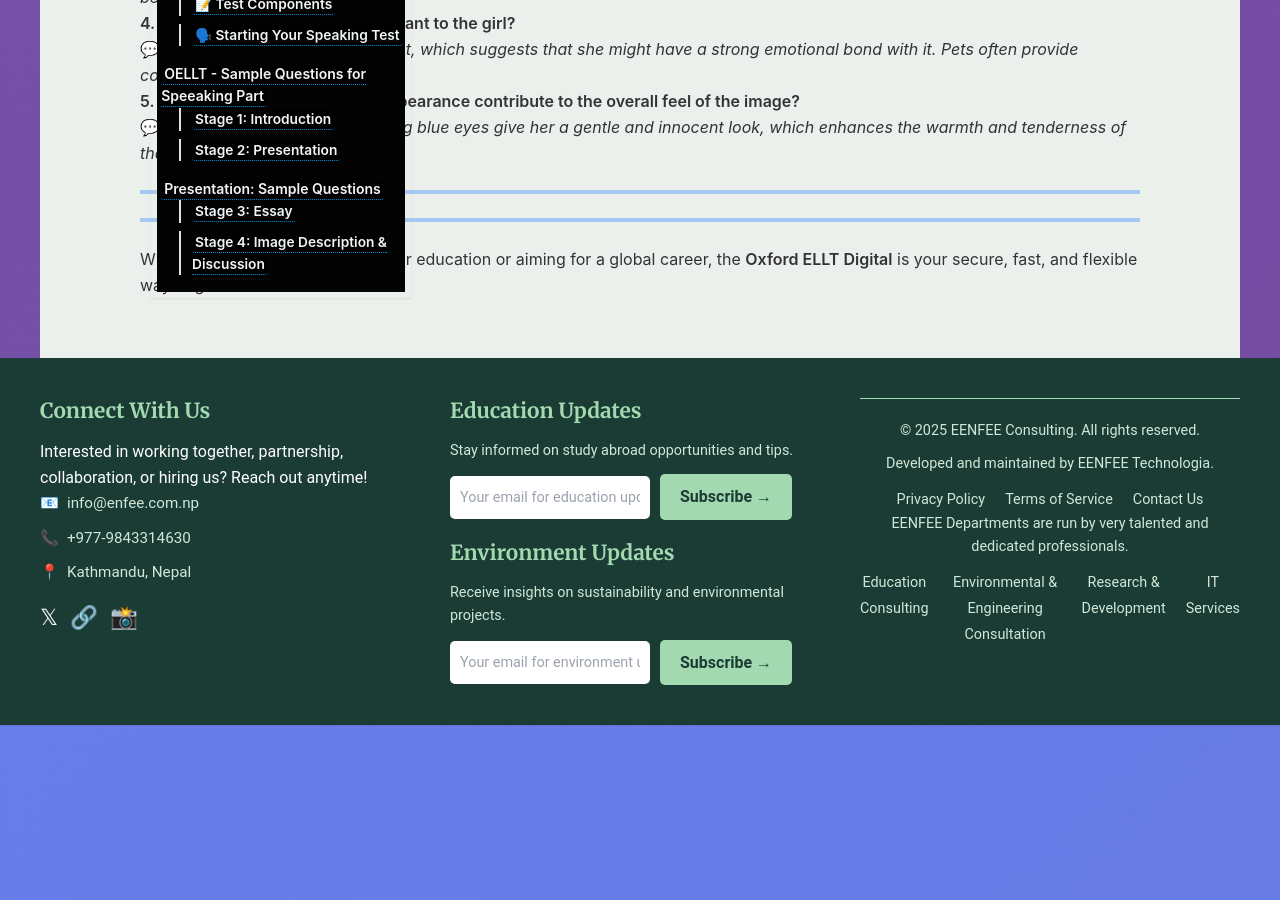
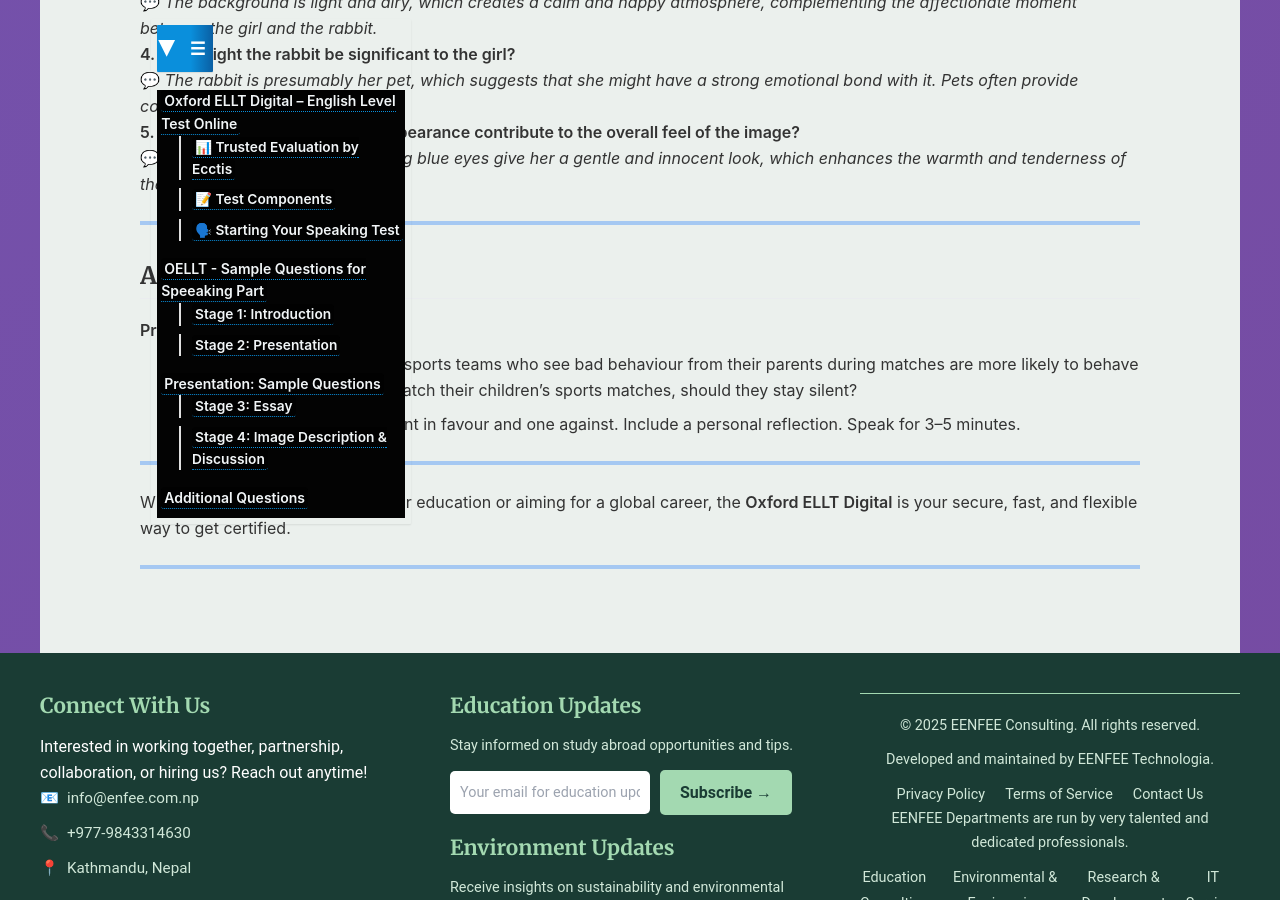
Before and after one commit to eenfee/eenfee.github.io, a Jekyll site: the page built from _blogs/study-abroad/_ept/2025-06-25-oellt.md, in a window 1280 px wide and 900 px high, scrolled down 18526 px. Built offline with Jekyll 4.4.1, drawn with Linux system fonts in a browser that asks for light colours; nearby versions of some CDN libraries; some web fonts are replaced; before the commit the page ends 19251 px from its top, so only the background shows below that.

Commit message:
oellt_addition

```diff
--- a/_blogs/study-abroad/_ept/2025-06-25-oellt.md
+++ b/_blogs/study-abroad/_ept/2025-06-25-oellt.md
@@ -642,6 +642,22 @@
 
 
 
+## Additional Questions
+
+**Presentations**
+
+- A study shows that children in sports teams who see bad behaviour from their parents during matches are more likely to behave badly themselves.
+  If parents watch their children's sports matches, should they stay silent?
+
+  You must:  Present one argument in favour and one against.  Include a personal reflection. Speak for 3–5 minutes.
+
+
+
+
+
+----
+
+
+Whether you're preparing for higher education or aiming for a global career, the **Oxford ELLT Digital** is your secure, fast, and flexible way to get certified.
 
 ---
-Whether you're preparing for higher education or aiming for a global career, the **Oxford ELLT Digital** is your secure, fast, and flexible way to get certified.
```
